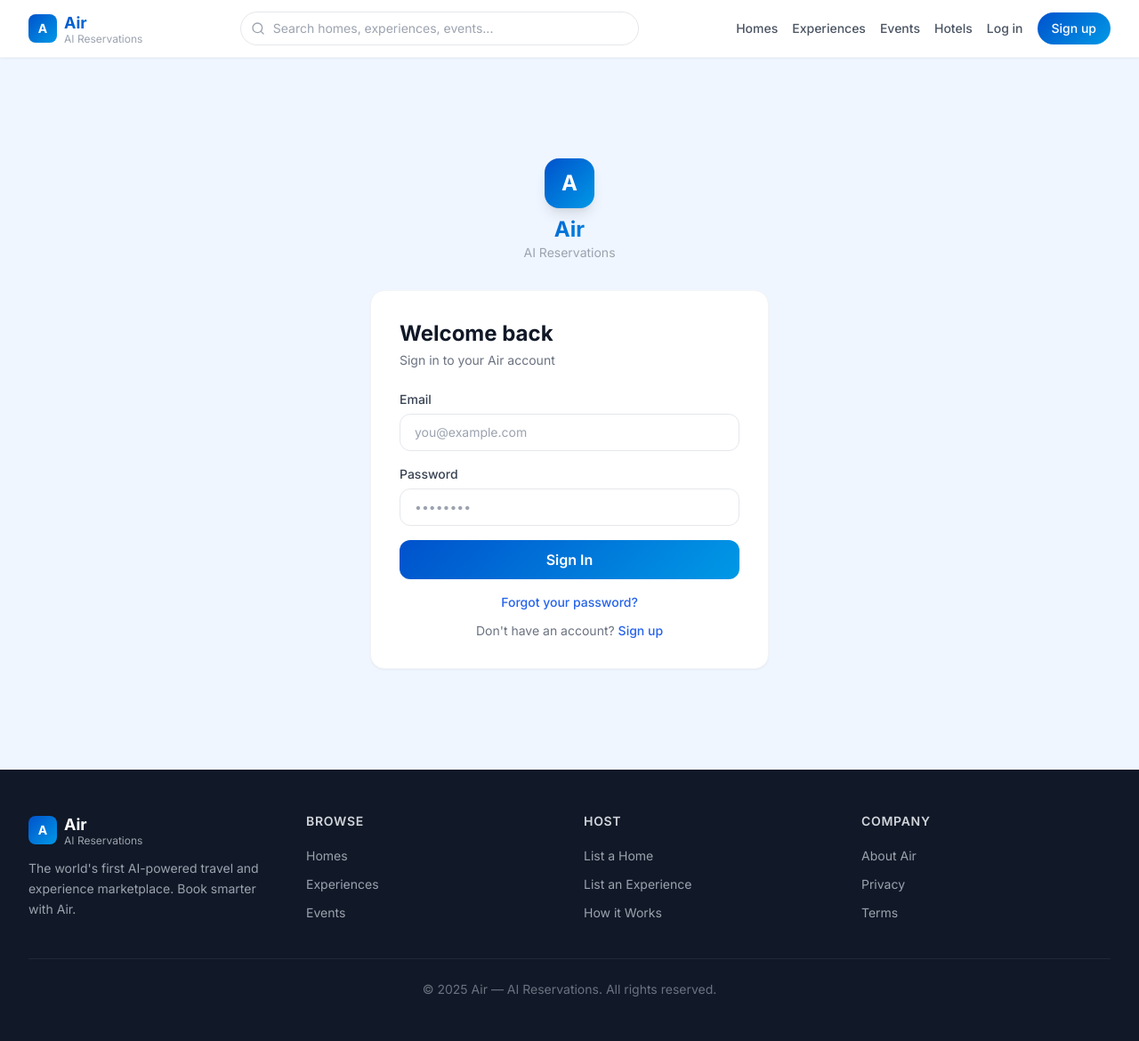
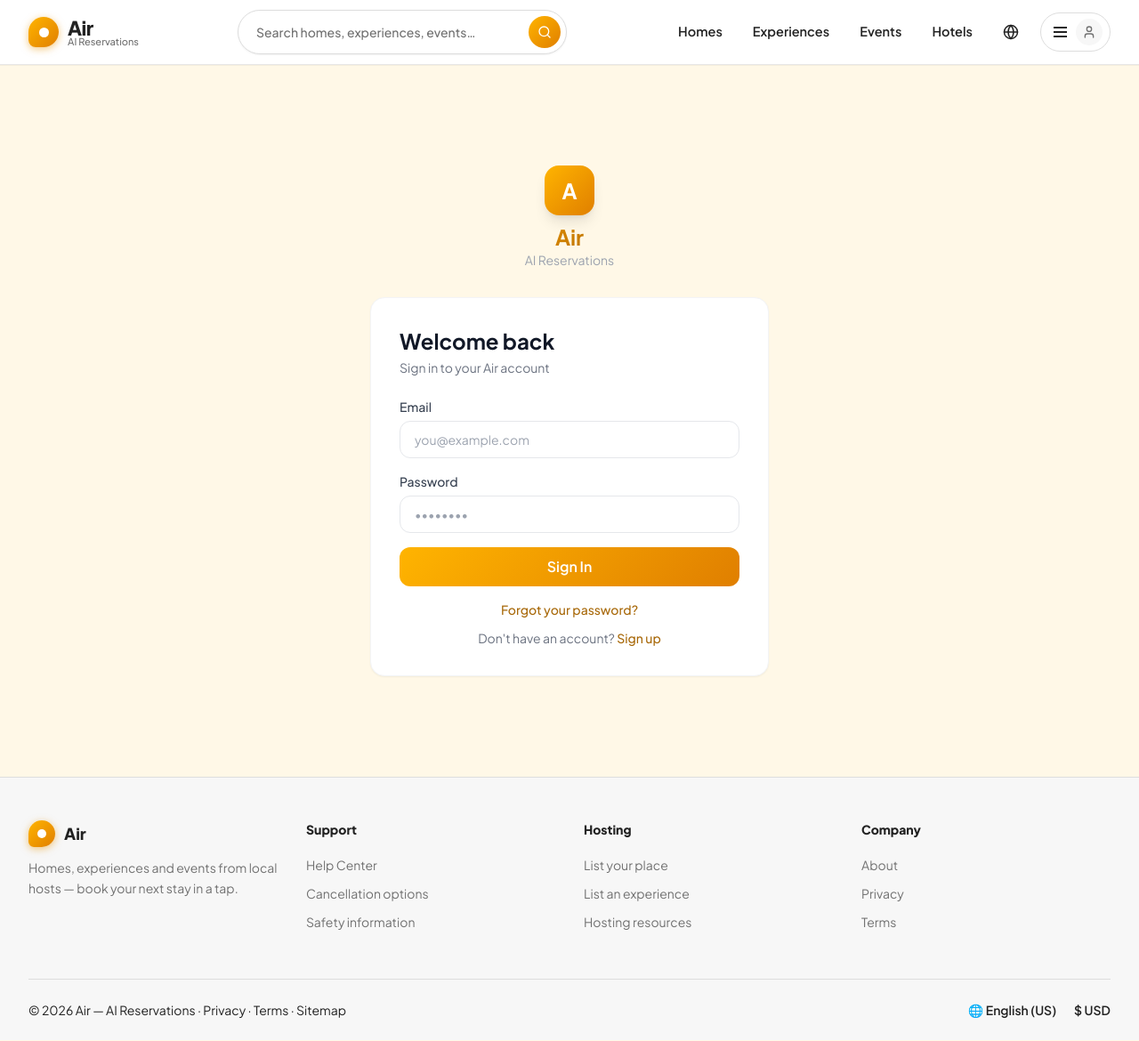
Before and after one commit to thornbrooks/air-reservations, a Flask app: page /auth/login in a window 1280 px wide. Shown: the whole page at 89% size. Run offline with Flask 3, Linux system fonts and the light colour scheme; some libraries are stand-ins or nearby versions.

Commit message:
Re-skin Air with Jamspot/Stays design system

```diff
--- a/app/templates/base.html
+++ b/app/templates/base.html
@@ -6,39 +6,86 @@
     <title>{% block title %}Air — AI Reservations{% endblock %}</title>
     <link rel="preconnect" href="https://fonts.googleapis.com">
     <link rel="preconnect" href="https://fonts.gstatic.com" crossorigin>
-    <link href="https://fonts.googleapis.com/css2?family=Inter:wght@300;400;500;600;700;800;900&display=swap" rel="stylesheet">
+    <link href="https://fonts.googleapis.com/css2?family=Plus+Jakarta+Sans:wght@400;500;600;700;800&display=swap" rel="stylesheet">
     <script src="https://cdn.tailwindcss.com"></script>
+    <script>
+        /* ============================================================
+           STAYS brand system (yellow + white, Airbnb pattern)
+           Re-skin: the legacy "blue" accent palette is remapped to the
+           Stays amber ramp, so every blue-* class across the app picks
+           up the new brand automatically.
+           ============================================================ */
+        tailwind.config = {
+            theme: {
+                extend: {
+                    fontFamily: {
+                        sans: ['"Plus Jakarta Sans"', 'system-ui', 'sans-serif'],
+                    },
+                    colors: {
+                        blue: {
+                            50:  '#FFF8E7',
+                            100: '#FFEAC0',
+                            200: '#FCDD8E',
+                            300: '#F4C75B',
+                            400: '#E8A317',
+                            500: '#C77F00',
+                            600: '#A8690A',
+                            700: '#8A5600',
+                            800: '#6B4300',
+                            900: '#4A2E00',
+                        },
+                        primary:        '#FFB400',
+                        'primary-dark': '#E89400',
+                        ink:    '#222222',
+                        muted:  '#717171',
+                        line:   '#DDDDDD',
+                        soft:   '#F7F7F7',
+                        success:'#2E7D32',
+                    },
+                    borderRadius: { card: '12px', xl2: '16px' },
+                    boxShadow: {
+                        card:  '0 1px 2px rgba(0,0,0,.05)',
+                        soft:  '0 6px 16px rgba(0,0,0,.10)',
+                        float: '0 8px 28px rgba(0,0,0,.12)',
+                    },
+                },
+            },
+        };
+    </script>
     <script src="https://unpkg.com/lucide@latest"></script>
     <link rel="stylesheet" href="/static/css/style.css">
     <style>
-        * { font-family: 'Inter', sans-serif; }
+        * { font-family: 'Plus Jakarta Sans', system-ui, sans-serif; }
+        ::selection { background: #FFB400; color: #222; }
+        /* primary brand fill (formerly blue) — yellow gradient, white text */
         .gradient-blue {
-            background: linear-gradient(135deg, #0052cc 0%, #0099e6 100%);
+            background: linear-gradient(135deg, #FFB400 0%, #E07F00 100%);
         }
         .gradient-text {
-            background: linear-gradient(135deg, #0052cc 0%, #0099e6 100%);
+            background: linear-gradient(135deg, #E89400 0%, #B26A00 100%);
             -webkit-background-clip: text;
             -webkit-text-fill-color: transparent;
             background-clip: text;
         }
         .card-hover {
-            transition: transform 0.22s ease, box-shadow 0.22s ease;
+            transition: transform 0.18s ease, box-shadow 0.18s ease;
         }
         .card-hover:hover {
-            transform: translateY(-5px);
-            box-shadow: 0 24px 48px rgba(0, 82, 204, 0.12);
+            transform: translateY(-4px);
+            box-shadow: 0 6px 16px rgba(0, 0, 0, 0.10);
         }
         .glass {
-            background: rgba(255,255,255,0.18);
+            background: rgba(255,255,255,0.16);
             backdrop-filter: blur(14px);
             -webkit-backdrop-filter: blur(14px);
-            border: 1px solid rgba(255,255,255,0.3);
+            border: 1px solid rgba(255,255,255,0.32);
         }
+        /* premium warm dark hero (formerly navy) */
         .hero-gradient {
-            background: linear-gradient(135deg, #0a1628 0%, #0052cc 50%, #0099e6 100%);
+            background: linear-gradient(135deg, #1c160c 0%, #4a3712 48%, #8a6300 100%);
         }
         .section-fade {
-            background: linear-gradient(180deg, #f8faff 0%, #ffffff 100%);
+            background: linear-gradient(180deg, #FFFDF6 0%, #ffffff 100%);
         }
         [data-flash] { animation: slideIn 0.3s ease; }
         @keyframes slideIn {
--- a/app/templates/components/footer.html
+++ b/app/templates/components/footer.html
@@ -1,56 +1,51 @@
-<footer class="bg-gray-900 text-white mt-auto">
-    <div class="max-w-7xl mx-auto px-4 sm:px-6 lg:px-8 py-12">
-        <div class="grid grid-cols-1 md:grid-cols-4 gap-8">
+<footer class="bg-soft border-t border-line mt-auto">
+    <div class="max-w-[1480px] mx-auto px-5 sm:px-8">
+        <div class="grid grid-cols-2 md:grid-cols-4 gap-8 py-12">
 
             <!-- Brand -->
-            <div class="col-span-1">
-                <div class="flex items-center gap-2 mb-3">
-                    <div class="w-8 h-8 rounded-lg gradient-blue flex items-center justify-center">
-                        <span class="text-white font-bold text-sm">A</span>
-                    </div>
-                    <div>
-                        <div class="font-bold text-lg">Air</div>
-                        <div class="text-gray-400 text-xs -mt-1">AI Reservations</div>
-                    </div>
+            <div class="col-span-2 md:col-span-1">
+                <div class="flex items-center gap-2.5 mb-3">
+                    <span class="w-[30px] h-[30px] grid place-items-center flex-none rounded-[50%_50%_50%_6px] gradient-blue shadow-[0_2px_8px_rgba(232,148,0,0.5)]">
+                        <span class="w-[10px] h-[10px] rounded-full bg-white"></span>
+                    </span>
+                    <span class="font-extrabold text-lg text-ink">Air</span>
                 </div>
-                <p class="text-gray-400 text-sm leading-relaxed">
-                    The world's first AI-powered travel and experience marketplace. Book smarter with Air.
+                <p class="text-muted text-sm leading-relaxed max-w-xs">
+                    Homes, experiences and events from local hosts — book your next stay in a tap.
                 </p>
             </div>
 
-            <!-- Browse -->
+            <!-- Support -->
             <div>
-                <h3 class="font-semibold text-sm uppercase tracking-wider text-gray-300 mb-4">Browse</h3>
-                <ul class="space-y-2">
-                    <li><a href="/homes" class="text-gray-400 text-sm hover:text-white transition-colors">Homes</a></li>
-                    <li><a href="/experiences" class="text-gray-400 text-sm hover:text-white transition-colors">Experiences</a></li>
-                    <li><a href="/parties" class="text-gray-400 text-sm hover:text-white transition-colors">Events</a></li>
-                </ul>
+                <h4 class="font-extrabold text-sm text-ink mb-3.5">Support</h4>
+                <a href="#" class="block text-muted text-sm py-1.5 hover:text-ink hover:underline">Help Center</a>
+                <a href="#" class="block text-muted text-sm py-1.5 hover:text-ink hover:underline">Cancellation options</a>
+                <a href="#" class="block text-muted text-sm py-1.5 hover:text-ink hover:underline">Safety information</a>
             </div>
 
-            <!-- Host -->
+            <!-- Hosting -->
             <div>
-                <h3 class="font-semibold text-sm uppercase tracking-wider text-gray-300 mb-4">Host</h3>
-                <ul class="space-y-2">
-                    <li><a href="/homes/create" class="text-gray-400 text-sm hover:text-white transition-colors">List a Home</a></li>
-                    <li><a href="/experiences/create" class="text-gray-400 text-sm hover:text-white transition-colors">List an Experience</a></li>
-                    <li><a href="#" class="text-gray-400 text-sm hover:text-white transition-colors">How it Works</a></li>
-                </ul>
+                <h4 class="font-extrabold text-sm text-ink mb-3.5">Hosting</h4>
+                <a href="/homes/create" class="block text-muted text-sm py-1.5 hover:text-ink hover:underline">List your place</a>
+                <a href="/experiences/create" class="block text-muted text-sm py-1.5 hover:text-ink hover:underline">List an experience</a>
+                <a href="#" class="block text-muted text-sm py-1.5 hover:text-ink hover:underline">Hosting resources</a>
             </div>
 
             <!-- Company -->
             <div>
-                <h3 class="font-semibold text-sm uppercase tracking-wider text-gray-300 mb-4">Company</h3>
-                <ul class="space-y-2">
-                    <li><a href="#" class="text-gray-400 text-sm hover:text-white transition-colors">About Air</a></li>
-                    <li><a href="/privacy" class="text-gray-400 text-sm hover:text-white transition-colors">Privacy</a></li>
-                    <li><a href="/terms" class="text-gray-400 text-sm hover:text-white transition-colors">Terms</a></li>
-                </ul>
+                <h4 class="font-extrabold text-sm text-ink mb-3.5">Company</h4>
+                <a href="#" class="block text-muted text-sm py-1.5 hover:text-ink hover:underline">About</a>
+                <a href="/privacy" class="block text-muted text-sm py-1.5 hover:text-ink hover:underline">Privacy</a>
+                <a href="/terms" class="block text-muted text-sm py-1.5 hover:text-ink hover:underline">Terms</a>
             </div>
         </div>
 
-        <div class="border-t border-gray-800 mt-10 pt-6 text-center">
-            <p class="text-gray-500 text-sm">© 2025 Air — AI Reservations. All rights reserved.</p>
+        <div class="border-t border-line flex flex-col sm:flex-row items-start sm:items-center justify-between gap-3 py-6 text-sm text-ink">
+            <span>© 2026 Air — AI Reservations · Privacy · Terms · Sitemap</span>
+            <span class="flex gap-5 font-semibold">
+                <span>🌐 English (US)</span>
+                <span>$ USD</span>
+            </span>
         </div>
     </div>
 </footer>
--- a/app/templates/components/navbar.html
+++ b/app/templates/components/navbar.html
@@ -1,72 +1,101 @@
-<nav class="sticky top-0 z-40 bg-white border-b border-gray-100 shadow-sm">
-    <div class="max-w-7xl mx-auto px-4 sm:px-6 lg:px-8">
-        <div class="flex items-center justify-between h-16 gap-4">
+<nav class="sticky top-0 z-40 bg-white border-b border-line/70 shadow-[0_1px_0_rgba(0,0,0,0.04)]">
+    <div class="max-w-[1480px] mx-auto px-5 sm:px-8">
+        <div class="flex items-center justify-between h-[72px] gap-4">
 
-            <!-- Logo -->
-            <a href="/" class="flex items-center gap-2 flex-shrink-0">
-                <div class="w-8 h-8 rounded-lg gradient-blue flex items-center justify-center">
-                    <span class="text-white font-bold text-sm">A</span>
-                </div>
-                <div class="leading-tight">
-                    <div class="font-bold text-lg gradient-text">Air</div>
-                    <div class="text-gray-400 text-xs -mt-1">AI Reservations</div>
-                </div>
+            <!-- Brand -->
+            <a href="/" class="flex items-center gap-2.5 flex-shrink-0 group">
+                <span class="w-[34px] h-[34px] grid place-items-center flex-none rounded-[50%_50%_50%_8px] gradient-blue shadow-[0_2px_8px_rgba(232,148,0,0.5)] transition-transform group-hover:scale-105">
+                    <span class="w-[11px] h-[11px] rounded-full bg-white"></span>
+                </span>
+                <span class="leading-tight">
+                    <span class="block font-extrabold text-[22px] tracking-tight text-ink">Air</span>
+                    <span class="block text-muted text-[11px] -mt-1.5 font-medium">AI Reservations</span>
+                </span>
             </a>
 
-            <!-- Search bar -->
-            <form action="/search" method="GET" class="flex-1 max-w-md hidden sm:block">
-                <div class="relative">
-                    <i data-lucide="search" class="absolute left-3 top-1/2 -translate-y-1/2 w-4 h-4 text-gray-400"></i>
-                    <input
-                        type="text"
-                        name="q"
-                        value="{{ request.args.get('q', '') }}"
-                        placeholder="Search homes, experiences, events..."
-                        class="w-full pl-9 pr-4 py-2 border border-gray-200 rounded-full text-sm focus:outline-none focus:ring-2 focus:ring-blue-400 focus:border-transparent"
-                    >
-                </div>
+            <!-- Collapsed search pill (center) -->
+            <form action="/search" method="GET" class="hidden md:flex items-center bg-white border border-line rounded-full shadow-card hover:shadow-soft transition-shadow overflow-hidden">
+                <input
+                    type="text"
+                    name="q"
+                    value="{{ request.args.get('q', '') }}"
+                    placeholder="Search homes, experiences, events…"
+                    class="w-64 lg:w-80 pl-5 pr-3 py-2.5 text-sm font-medium text-ink placeholder-muted bg-transparent focus:outline-none">
+                <button type="submit" aria-label="Search" class="m-1.5 w-9 h-9 rounded-full grid place-items-center gradient-blue text-white flex-none active:scale-95 transition-transform">
+                    <i data-lucide="search" class="w-4 h-4"></i>
+                </button>
             </form>
 
-            <!-- Nav links + auth -->
-            <div class="flex items-center gap-4">
-                <a href="/homes" class="text-sm text-gray-600 hover:text-blue-600 font-medium hidden md:block">Homes</a>
-                <a href="/experiences" class="text-sm text-gray-600 hover:text-blue-600 font-medium hidden md:block">Experiences</a>
-                <a href="/parties" class="text-sm text-gray-600 hover:text-blue-600 font-medium hidden md:block">Events</a>
-                <a href="/hotels/" class="text-sm text-gray-600 hover:text-blue-600 font-medium hidden md:block">Hotels</a>
+            <!-- Right side -->
+            <div class="flex items-center gap-1.5">
+                <a href="/homes" class="px-3.5 py-2.5 rounded-full text-[14.5px] font-semibold text-ink hover:bg-soft transition-colors hidden lg:block">Homes</a>
+                <a href="/experiences" class="px-3.5 py-2.5 rounded-full text-[14.5px] font-semibold text-ink hover:bg-soft transition-colors hidden lg:block">Experiences</a>
+                <a href="/parties" class="px-3.5 py-2.5 rounded-full text-[14.5px] font-semibold text-ink hover:bg-soft transition-colors hidden lg:block">Events</a>
+                <a href="/hotels/" class="px-3.5 py-2.5 rounded-full text-[14.5px] font-semibold text-ink hover:bg-soft transition-colors hidden lg:block">Hotels</a>
 
                 {% if session.get('user_id') %}
-                    <!-- User dropdown -->
-                    <div class="relative" x-data="{ open: false }" @click.outside="open = false">
+                    <a href="/homes/create" class="px-3.5 py-2.5 rounded-full text-[14.5px] font-semibold text-ink hover:bg-soft transition-colors hidden xl:block">Become a host</a>
+                    <!-- Profile pill -->
+                    <div class="relative ml-1">
                         <button
                             onclick="this.nextElementSibling.classList.toggle('hidden')"
-                            class="flex items-center gap-2 border border-gray-200 rounded-full px-3 py-1.5 hover:shadow-md transition-shadow text-sm">
-                            <i data-lucide="user" class="w-4 h-4 text-gray-600"></i>
-                            <span class="text-gray-700 font-medium max-w-24 truncate">{{ session.get('name') or session.get('email', 'Account') }}</span>
-                            <i data-lucide="chevron-down" class="w-3 h-3 text-gray-400"></i>
+                            class="flex items-center gap-2.5 border border-line rounded-full pl-3.5 pr-2 py-1.5 hover:shadow-soft transition-shadow">
+                            <span class="flex flex-col gap-[3px]">
+                                <i class="w-[15px] h-[1.8px] bg-ink block"></i>
+                                <i class="w-[15px] h-[1.8px] bg-ink block"></i>
+                                <i class="w-[15px] h-[1.8px] bg-ink block"></i>
+                            </span>
+                            <span class="w-[30px] h-[30px] rounded-full bg-soft grid place-items-center text-muted">
+                                <i data-lucide="user" class="w-4 h-4"></i>
+                            </span>
                         </button>
-                        <div class="hidden absolute right-0 mt-2 w-48 bg-white border border-gray-100 rounded-xl shadow-lg py-1 z-50">
-                            <a href="/profile/" class="flex items-center gap-2 px-4 py-2.5 text-sm text-gray-700 hover:bg-gray-50">
-                                <i data-lucide="user" class="w-4 h-4"></i> Profile
+                        <div class="hidden absolute right-0 mt-3 w-60 bg-white border border-line rounded-2xl shadow-float p-2 z-50">
+                            <a href="/profile/" class="flex items-center gap-2.5 px-3 py-2.5 rounded-xl text-[14.5px] font-medium text-ink hover:bg-soft">
+                                <i data-lucide="user" class="w-4 h-4"></i> Account
                             </a>
                             {% if session.get('role') == 'host' %}
-                            <a href="/profile/my-listings" class="flex items-center gap-2 px-4 py-2.5 text-sm text-gray-700 hover:bg-gray-50">
+                            <a href="/profile/my-listings" class="flex items-center gap-2.5 px-3 py-2.5 rounded-xl text-[14.5px] font-medium text-ink hover:bg-soft">
                                 <i data-lucide="home" class="w-4 h-4"></i> My Listings
                             </a>
                             {% endif %}
-                            <a href="/bookings/my-bookings" class="flex items-center gap-2 px-4 py-2.5 text-sm text-gray-700 hover:bg-gray-50">
-                                <i data-lucide="calendar" class="w-4 h-4"></i> My Bookings
+                            <a href="/bookings/my-bookings" class="flex items-center gap-2.5 px-3 py-2.5 rounded-xl text-[14.5px] font-medium text-ink hover:bg-soft">
+                                <i data-lucide="briefcase" class="w-4 h-4"></i> Trips
                             </a>
-                            <hr class="my-1 border-gray-100">
-                            <a href="/auth/logout" class="flex items-center gap-2 px-4 py-2.5 text-sm text-red-600 hover:bg-red-50">
-                                <i data-lucide="log-out" class="w-4 h-4"></i> Logout
+                            <a href="/homes/create" class="flex items-center gap-2.5 px-3 py-2.5 rounded-xl text-[14.5px] font-medium text-ink hover:bg-soft">
+                                <i data-lucide="plus-circle" class="w-4 h-4"></i> List your place
+                            </a>
+                            <div class="h-px bg-line my-2"></div>
+                            <a href="/auth/logout" class="flex items-center gap-2.5 px-3 py-2.5 rounded-xl text-[14.5px] font-medium text-ink hover:bg-soft">
+                                <i data-lucide="log-out" class="w-4 h-4"></i> Log out
                             </a>
                         </div>
                     </div>
                 {% else %}
-                    <a href="/auth/login" class="text-sm text-gray-600 hover:text-blue-600 font-medium">Log in</a>
-                    <a href="/auth/register" class="gradient-blue text-white text-sm font-medium px-4 py-2 rounded-full hover:opacity-90 transition-opacity">
-                        Sign up
+                    <a href="#" class="px-3.5 py-2.5 rounded-full text-[14.5px] font-semibold text-ink hover:bg-soft transition-colors hidden md:block" aria-label="Language">
+                        <i data-lucide="globe" class="w-[18px] h-[18px]"></i>
                     </a>
+                    <!-- Guest profile pill -> auth -->
+                    <div class="relative ml-1">
+                        <button
+                            onclick="this.nextElementSibling.classList.toggle('hidden')"
+                            class="flex items-center gap-2.5 border border-line rounded-full pl-3.5 pr-2 py-1.5 hover:shadow-soft transition-shadow">
+                            <span class="flex flex-col gap-[3px]">
+                                <i class="w-[15px] h-[1.8px] bg-ink block"></i>
+                                <i class="w-[15px] h-[1.8px] bg-ink block"></i>
+                                <i class="w-[15px] h-[1.8px] bg-ink block"></i>
+                            </span>
+                            <span class="w-[30px] h-[30px] rounded-full bg-soft grid place-items-center text-muted">
+                                <i data-lucide="user" class="w-4 h-4"></i>
+                            </span>
+                        </button>
+                        <div class="hidden absolute right-0 mt-3 w-60 bg-white border border-line rounded-2xl shadow-float p-2 z-50">
+                            <a href="/auth/register" class="block px-3 py-2.5 rounded-xl text-[14.5px] font-bold text-ink hover:bg-soft">Sign up</a>
+                            <a href="/auth/login" class="block px-3 py-2.5 rounded-xl text-[14.5px] font-medium text-ink hover:bg-soft">Log in</a>
+                            <div class="h-px bg-line my-2"></div>
+                            <a href="/homes/create" class="block px-3 py-2.5 rounded-xl text-[14.5px] font-medium text-ink hover:bg-soft">Become a host</a>
+                            <a href="/hotels/" class="block px-3 py-2.5 rounded-xl text-[14.5px] font-medium text-ink hover:bg-soft">Hotels</a>
+                        </div>
+                    </div>
                 {% endif %}
             </div>
         </div>
--- a/app/templates/pages/create_listing.html
+++ b/app/templates/pages/create_listing.html
@@ -228,6 +228,7 @@
         </div>
     </form>
 </div>
+{% endblock %}
 
 {% block extra_js %}
 <script>
--- a/static/css/style.css
+++ b/static/css/style.css
@@ -1,8 +1,8 @@
 .gradient-blue {
-    background: linear-gradient(135deg, #0066cc 0%, #00a8e8 100%);
+    background: linear-gradient(135deg, #FFB400 0%, #E07F00 100%);
 }
 .gradient-text {
-    background: linear-gradient(135deg, #0066cc 0%, #00a8e8 100%);
+    background: linear-gradient(135deg, #E89400 0%, #B26A00 100%);
     -webkit-background-clip: text;
     -webkit-text-fill-color: transparent;
     background-clip: text;
```
Also changed, not shown: app/templates/components/listing_card.html (+36 -48 lines), app/templates/pages/home.html (+18 -12 lines), fly.toml (added, +17 -0 lines), 2 other files.
